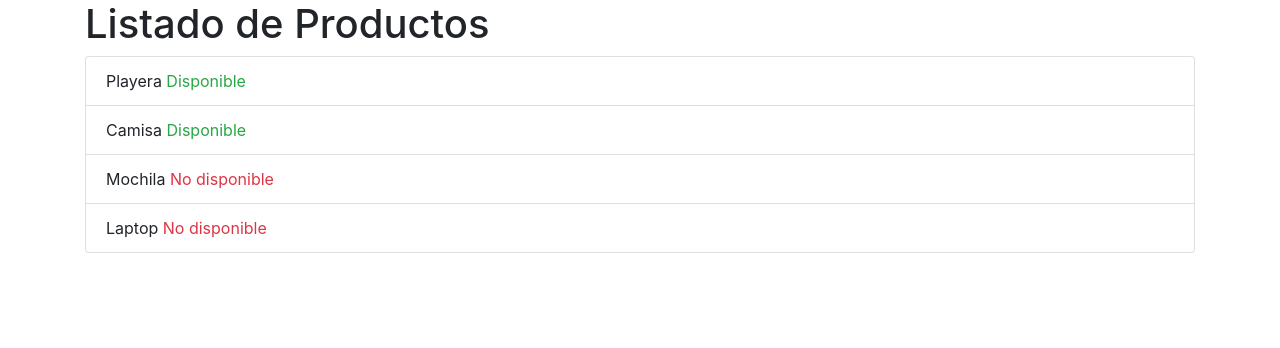
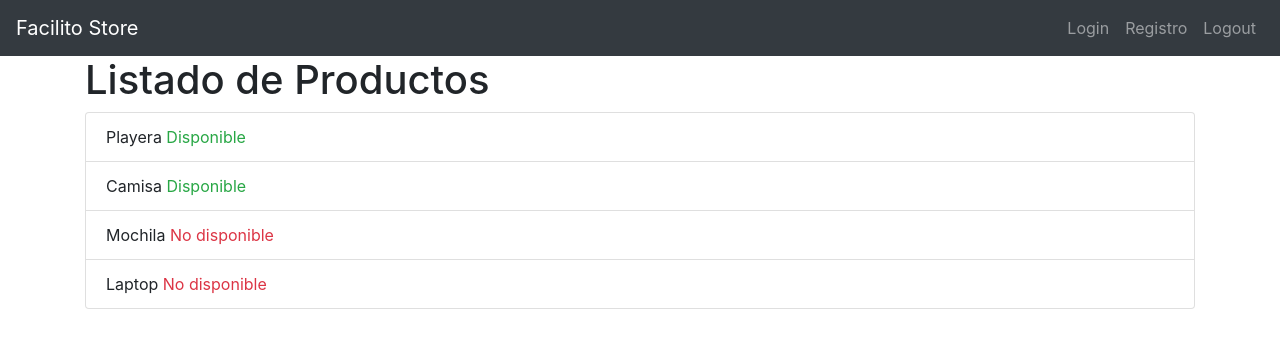
Before and after one commit to felipetabi/store, a Django app: page / in a window 1280 px wide. Shown: the top 348 px of the page. Run offline with Django 3.2, Linux system fonts and the light colour scheme.

Commit message:
implementando navbar

```diff
--- a/templates/base.html
+++ b/templates/base.html
@@ -9,6 +9,9 @@
 
     </head>
     <body>
+
+        {% include 'navbar.html' %}
+
         <div class="container">
 
             {% include 'messages.html' %}
--- /dev/null
+++ b/templates/navbar.html
@@ -0,0 +1,21 @@
+<nav class="navbar navbar-expand-md bg-dark navbar-dark">
+
+    <a href="#" class="navbar-brand">Facilito Store</a>
+    <button type="button" name="button" class="navbar-toggler navbar-toggler-right" data-toggle="collapse" data-target="#navb">
+        <span class="navbar-toggler-icon"></span>
+    </button>
+
+    <div id="navb" class="navbar-collapse collapse hide">
+        <ul class="nav navbar-nav ml-auto">
+            <li class="navbar-item">
+                <a href="#" class="nav-link">Login</a>
+            </li>
+            <li class="navbar-item">
+                <a href="#" class="nav-link">Registro</a>
+            </li>
+            <li class="navbar-item">
+                <a href="#" class="nav-link">Logout</a>
+            </li>
+        </ul>
+    </div>
+</nav>
```
